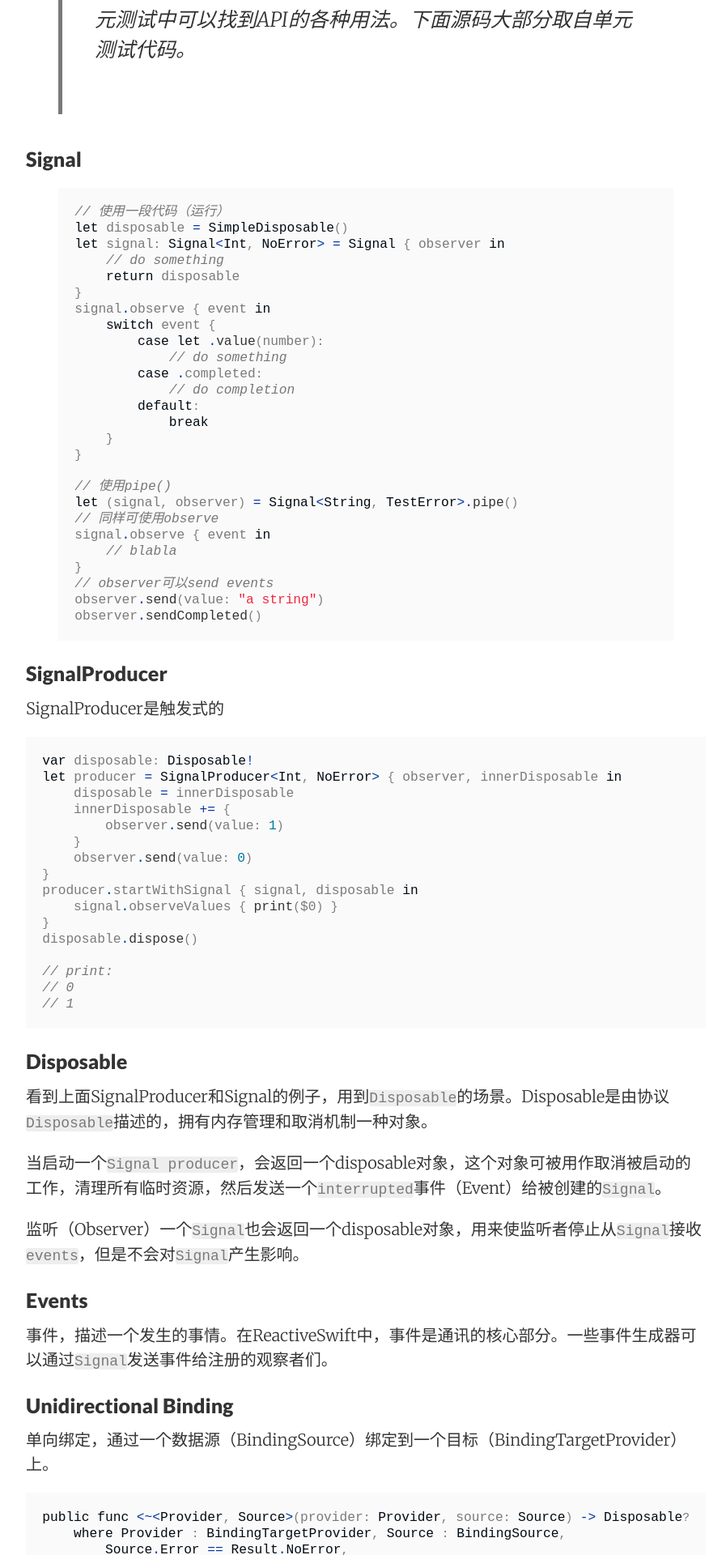
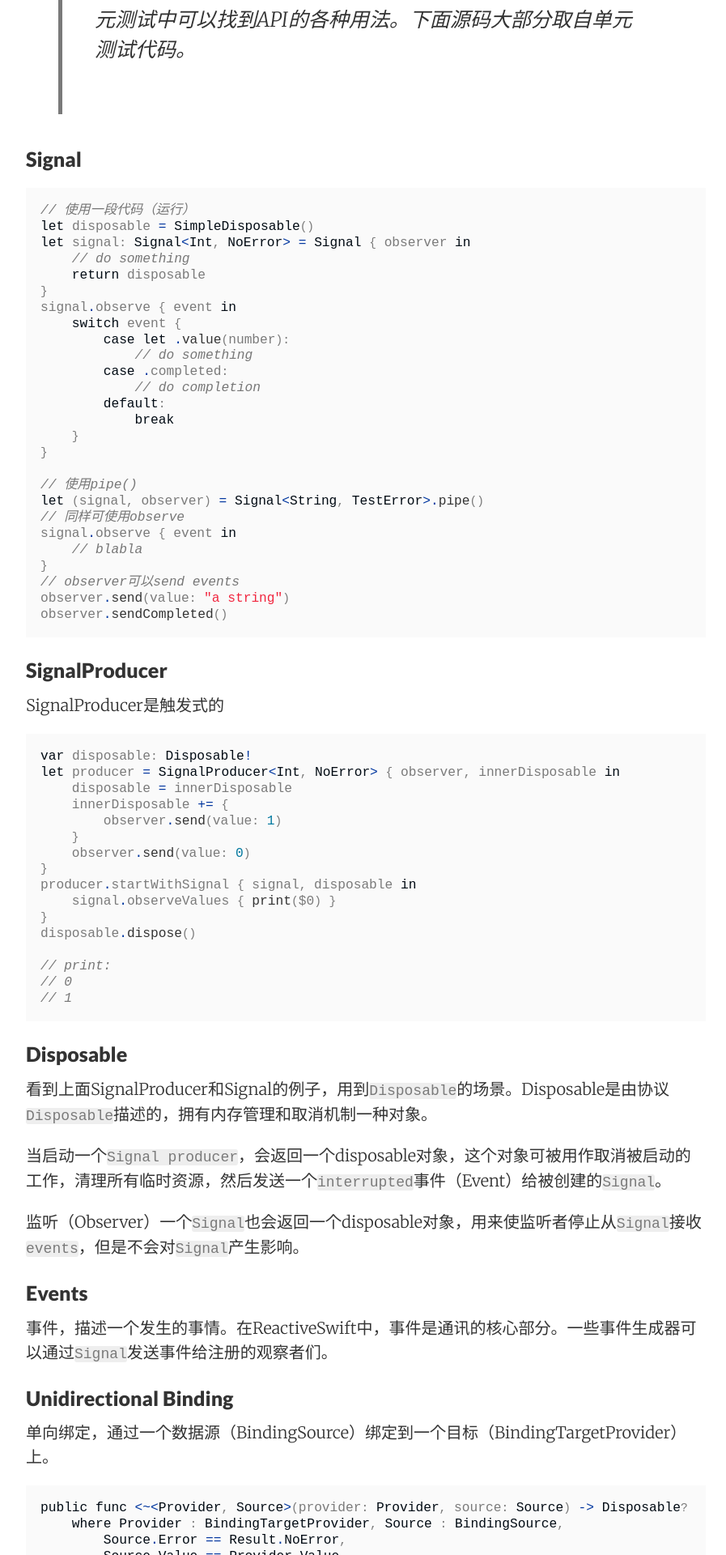
Before and after one commit to Mioke/mioke.github.io, a Jekyll site: the page built from _posts/2017-04-24-Learning ReactiveSwift - Part 1.md, in a window 1280 px wide. Shown: the part 2824-4744 px from the top of the page at 81% size, without its empty margins (188-1085 px from the left). Built offline with Jekyll 4.4.1, drawn with Linux system fonts in a browser that asks for light colours.

Commit message:
Adjust code area

```diff
--- a/_sass/_code.scss
+++ b/_sass/_code.scss
@@ -9,13 +9,16 @@ code {
   font-family: $monospace-font-family;
   font-size: 90%;
 }
-
+figure {
+  margin-left: 0px;
+  margin-right: 0px;
+}
 code {
   color: #7a7a7a;
 }
 
 pre {
-  padding: 1.125em;
+  padding: 1em;
   line-height: 1.11;
   overflow-x: scroll;
   margin-bottom: 0.88em;
```
